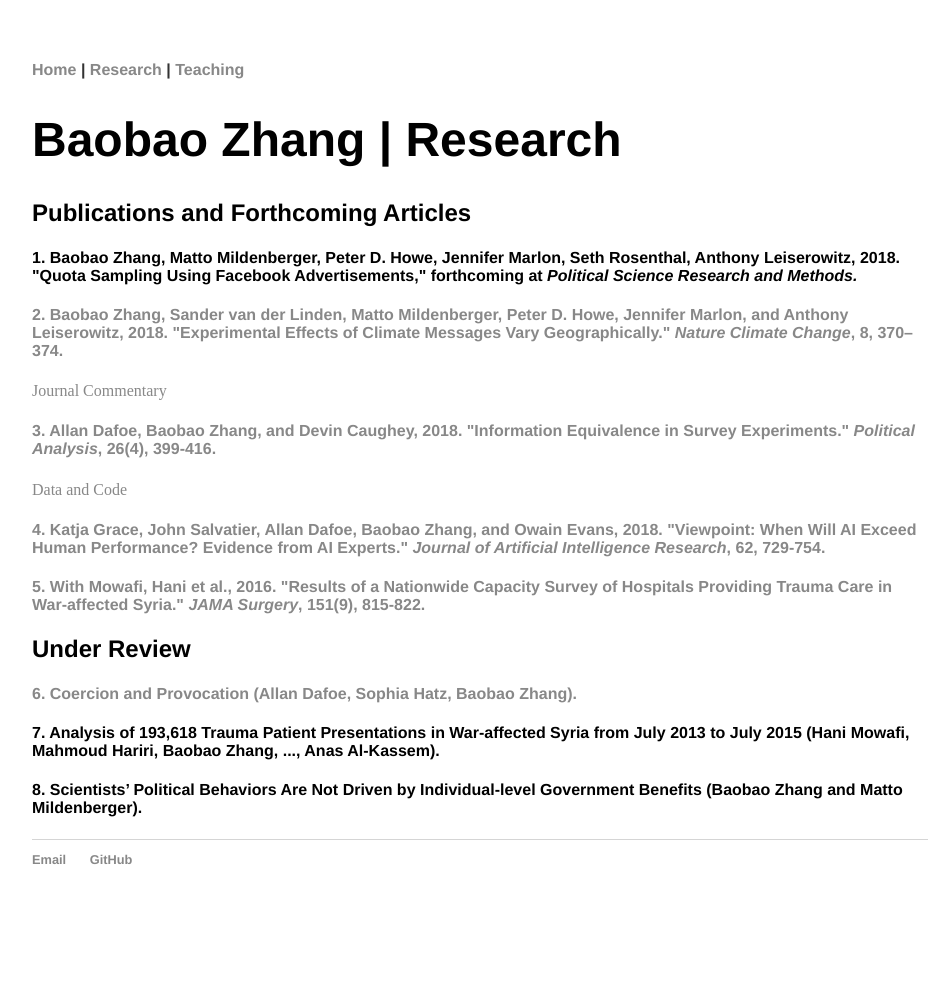
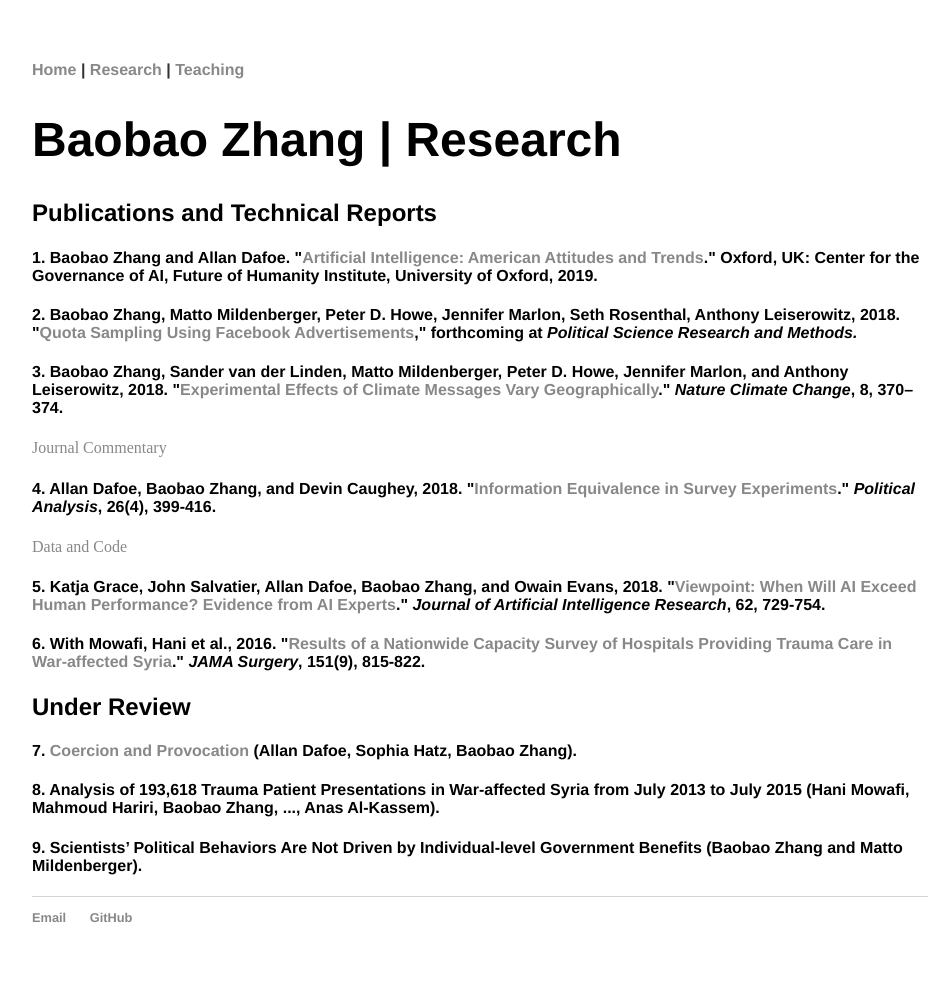
Before and after one commit to morganlivingston/baobaofzhang.github.io, a Jekyll site: the page built from research.html, in a window 1280 px wide. Shown: the whole page, without its empty margins (160-1110 px from the left). Built offline with Jekyll 4.4.1, drawn with Linux system fonts in a browser that asks for light colours; before the commit the page ends 928 px from its top, so only the background shows below that.

Commit message:
Update research webpage

```diff
--- a/research.html
+++ b/research.html
@@ -6,16 +6,18 @@ title: Research
 		<div class="blurb">
 			<h1>Baobao Zhang | Research</h1>
 
-			<h2>Publications and Forthcoming Articles</h2>
-<h4>1. Baobao Zhang, Matto Mildenberger, Peter D. Howe, Jennifer Marlon, Seth Rosenthal, Anthony Leiserowitz, 2018. "Quota Sampling Using Facebook Advertisements," forthcoming at <i>Political Science Research and Methods.</i></h4>
-  <h4><a href = "https://www.nature.com/articles/s41558-018-0122-0">2. Baobao Zhang, Sander van der Linden, Matto Mildenberger, Peter D. Howe, Jennifer Marlon, and Anthony Leiserowitz, 2018. "Experimental Effects of Climate Messages Vary Geographically." <i>Nature Climate Change</i>, 8, 370–374.</a></h4> <p><a href = "https://www.nature.com/articles/s41558-018-0143-8">Journal Commentary</a></p>
-<h4><a href="https://doi.org/10.1017/pan.2018.9">3. Allan Dafoe, Baobao Zhang, and Devin Caughey, 2018. "Information Equivalence in Survey Experiments." <i>Political Analysis</i>, 26(4), 399-416.</a></h4> <p><a href = "https://doi.org/10.7910/DVN/KVZXE8">Data and Code</a></p>
-<h4><a href="https://doi.org/10.1613/jair.1.11222">4. Katja Grace, John Salvatier, Allan Dafoe, Baobao Zhang, and Owain Evans, 2018. "Viewpoint: When Will AI Exceed Human Performance? Evidence from AI Experts." <i>Journal of Artificial Intelligence Research</i>, 62, 729-754.</a></h4>
-<h4><a href="https://www.ncbi.nlm.nih.gov/pubmed?term=27332144">5. With Mowafi, Hani et al., 2016. "Results of a Nationwide Capacity Survey of Hospitals Providing Trauma Care in War-affected Syria." <i>JAMA Surgery</i>, 151(9), 815-822.</a></h4>
+			<h2>Publications and Technical Reports</h2>
+			<h4>1. Baobao Zhang and Allan Dafoe. "<a href = "https://governanceai.github.io/US-Public-Opinion-Report-Jan-2019/">Artificial Intelligence: American Attitudes and Trends</a>." Oxford, UK: Center for the
+Governance of AI, Future of Humanity Institute, University of Oxford, 2019.</h4>
+<h4>2. Baobao Zhang, Matto Mildenberger, Peter D. Howe, Jennifer Marlon, Seth Rosenthal, Anthony Leiserowitz, 2018. "<a href = "https://doi.org/10.1017/psrm.2018.49">Quota Sampling Using Facebook Advertisements</a>," forthcoming at <i>Political Science Research and Methods.</i></h4>
+  <h4>3. Baobao Zhang, Sander van der Linden, Matto Mildenberger, Peter D. Howe, Jennifer Marlon, and Anthony Leiserowitz, 2018. "<a href = "https://www.nature.com/articles/s41558-018-0122-0">Experimental Effects of Climate Messages Vary Geographically</a>." <i>Nature Climate Change</i>, 8, 370–374.</h4> <p><a href = "https://www.nature.com/articles/s41558-018-0143-8">Journal Commentary</a></p>
+<h4>4. Allan Dafoe, Baobao Zhang, and Devin Caughey, 2018. "<a href="https://doi.org/10.1017/pan.2018.9">Information Equivalence in Survey Experiments</a>." <i>Political Analysis</i>, 26(4), 399-416.</h4> <p><a href = "https://doi.org/10.7910/DVN/KVZXE8">Data and Code</a></p>
+<h4>5. Katja Grace, John Salvatier, Allan Dafoe, Baobao Zhang, and Owain Evans, 2018. "<a href="https://doi.org/10.1613/jair.1.11222">Viewpoint: When Will AI Exceed Human Performance? Evidence from AI Experts</a>." <i>Journal of Artificial Intelligence Research</i>, 62, 729-754.</h4>
+<h4>6. With Mowafi, Hani et al., 2016. "<a href="https://www.ncbi.nlm.nih.gov/pubmed?term=27332144">Results of a Nationwide Capacity Survey of Hospitals Providing Trauma Care in War-affected Syria</a>." <i>JAMA Surgery</i>, 151(9), 815-822.</h4>
 			<h2>Under Review</h2>
-<h4><a href="http://www.allandafoe.com/provocation.pdf">6. Coercion and Provocation (Allan Dafoe, Sophia Hatz, Baobao Zhang).</a></h4>
-<h4>7. Analysis of 193,618 Trauma Patient Presentations in War-affected Syria from July 2013 to July 2015 (Hani Mowafi, Mahmoud Hariri, Baobao Zhang, ..., Anas Al-Kassem).</h4>
-<h4>8. Scientists’ Political Behaviors Are Not Driven by Individual-level Government Benefits (Baobao Zhang and Matto Mildenberger).</h4>
+<h4>7. <a href="http://www.allandafoe.com/provocation.pdf">Coercion and Provocation</a> (Allan Dafoe, Sophia Hatz, Baobao Zhang).</h4>
+<h4>8. Analysis of 193,618 Trauma Patient Presentations in War-affected Syria from July 2013 to July 2015 (Hani Mowafi, Mahmoud Hariri, Baobao Zhang, ..., Anas Al-Kassem).</h4>
+<h4>9. Scientists’ Political Behaviors Are Not Driven by Individual-level Government Benefits (Baobao Zhang and Matto Mildenberger).</h4>
 
 
 
```
